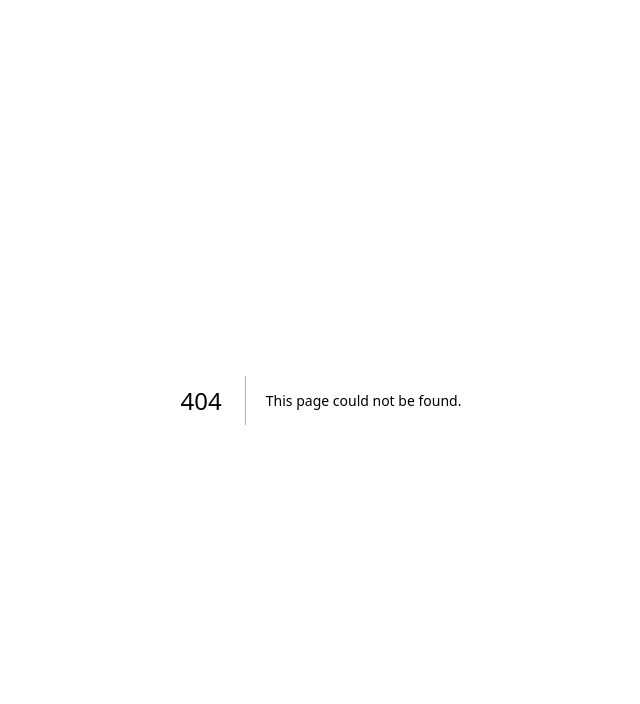
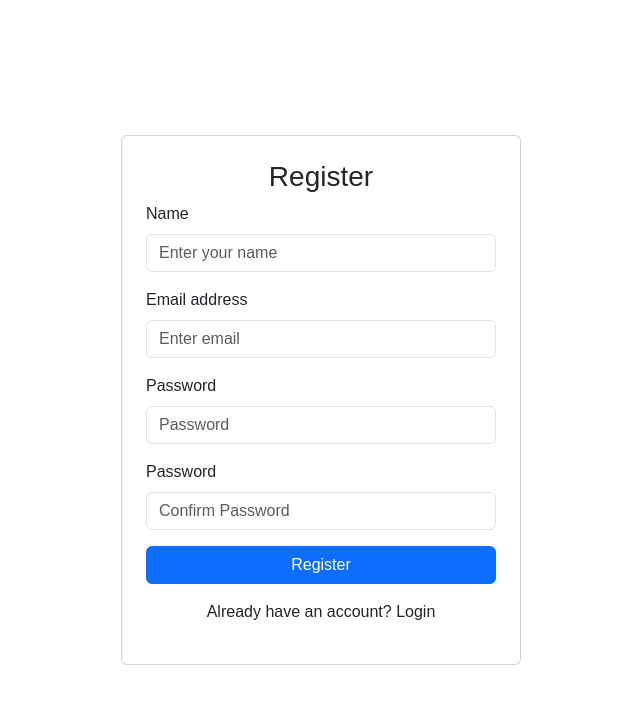
Before and after one commit to seus31/php-app-frontend, a Next.js app in the folder src/: page /auth/register in a window 1280 px wide. Before the commit this address had no page. Shown: the top 704 px of the page, without its empty margins (319-959 px from the left). Built offline with nearby package versions, Linux system fonts and the light colour scheme.

Commit message:
登録ページの作成

```diff
--- /dev/null
+++ b/src/app/auth/register/page.tsx
@@ -0,0 +1,108 @@
+"use client"
+
+import React, { useState } from 'react'
+import { useRouter } from 'next/navigation'
+import axios from 'axios'
+import { Form, Button, Container, Card } from 'react-bootstrap'
+
+const Register = () => {
+  const [name, setName] = useState('')
+  const [email, setEmail] = useState('')
+  const [password, setPassword] = useState('')
+  const [confirmPassword, setConfirmPassword] = useState('')
+  const [error, setError] = useState('')
+  const router = useRouter()
+
+  const handleSubmit = async (e: React.FormEvent) => {
+    e.preventDefault()
+    setError('')
+
+    if (password !== confirmPassword) {
+      setError('Passwords do not match')
+      return
+    }
+
+    try {
+      const param = {
+        name: name,
+        email: email,
+        password: password,
+        password_confirmation: confirmPassword
+      }
+      const options = {
+        method: 'POST',
+        url: 'http://localhost:8181/api/auth/register',
+        headers: {
+          'Content-Type': 'application/json'
+        },
+        data: param,
+      }
+
+      axios(options)
+          .then(() => {
+            router.push('/auth/login')
+          })
+          .catch((error: unknown) => console.error(error))
+    } catch {
+      alert('Registration failed')
+    }
+  }
+
+  return (
+      <Container className="d-flex justify-content-center align-items-center vh-100">
+        <Card style={{ width: '400px' }} className="p-4">
+          <h3 className="text-center">Register</h3>
+          <Form onSubmit={handleSubmit}>
+            <Form.Group controlId="formName" className="mb-3">
+              <Form.Label>Name</Form.Label>
+              <Form.Control
+                  type="text"
+                  placeholder="Enter your name"
+                  value={name}
+                  onChange={(e) => setName(e.target.value)}
+                  required
+              />
+            </Form.Group>
+            <Form.Group controlId="formEmail" className="mb-3">
+              <Form.Label>Email address</Form.Label>
+              <Form.Control
+                  type="email"
+                  placeholder="Enter email"
+                  value={email}
+                  onChange={(e) => setEmail(e.target.value)}
+                  required
+              />
+            </Form.Group>
+            <Form.Group controlId="formPassword" className="mb-3">
+              <Form.Label>Password</Form.Label>
+              <Form.Control
+                  type="password"
+                  placeholder="Password"
+                  value={password}
+                  onChange={(e) => setPassword(e.target.value)}
+                  required
+              />
+            </Form.Group>
+            <Form.Group controlId="formConfirmPassword" className="mb-3">
+              <Form.Label>Password</Form.Label>
+              <Form.Control
+                  type="password"
+                  placeholder="Confirm Password"
+                  value={confirmPassword}
+                  onChange={(e) => setConfirmPassword(e.target.value)}
+                  required
+              />
+            </Form.Group>
+            <Button variant="primary" type="submit" className="w-100">
+              Register
+            </Button>
+          </Form>
+          <p className="text-center mt-3">
+            Already have an account? <a href="/auth/login">Login</a>
+          </p>
+        </Card>
+      </Container>
+  )
+}
+
+export default Register
```
